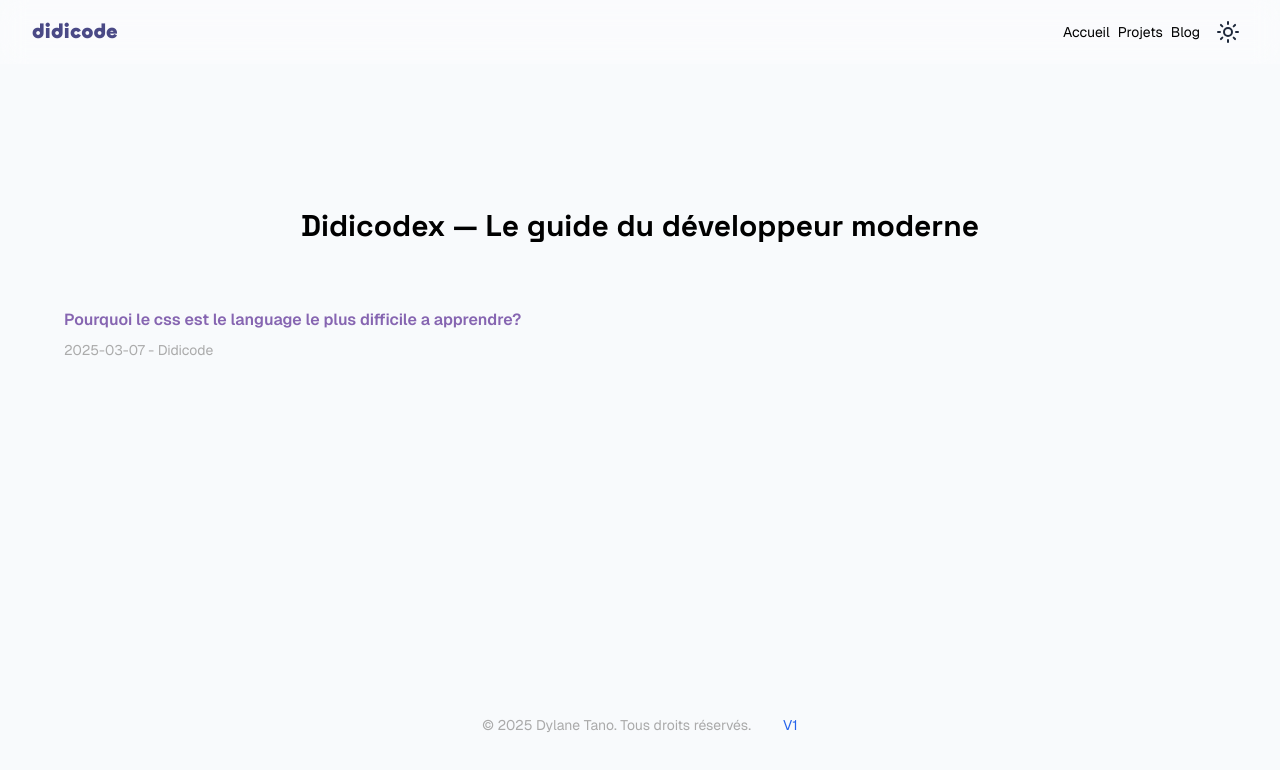
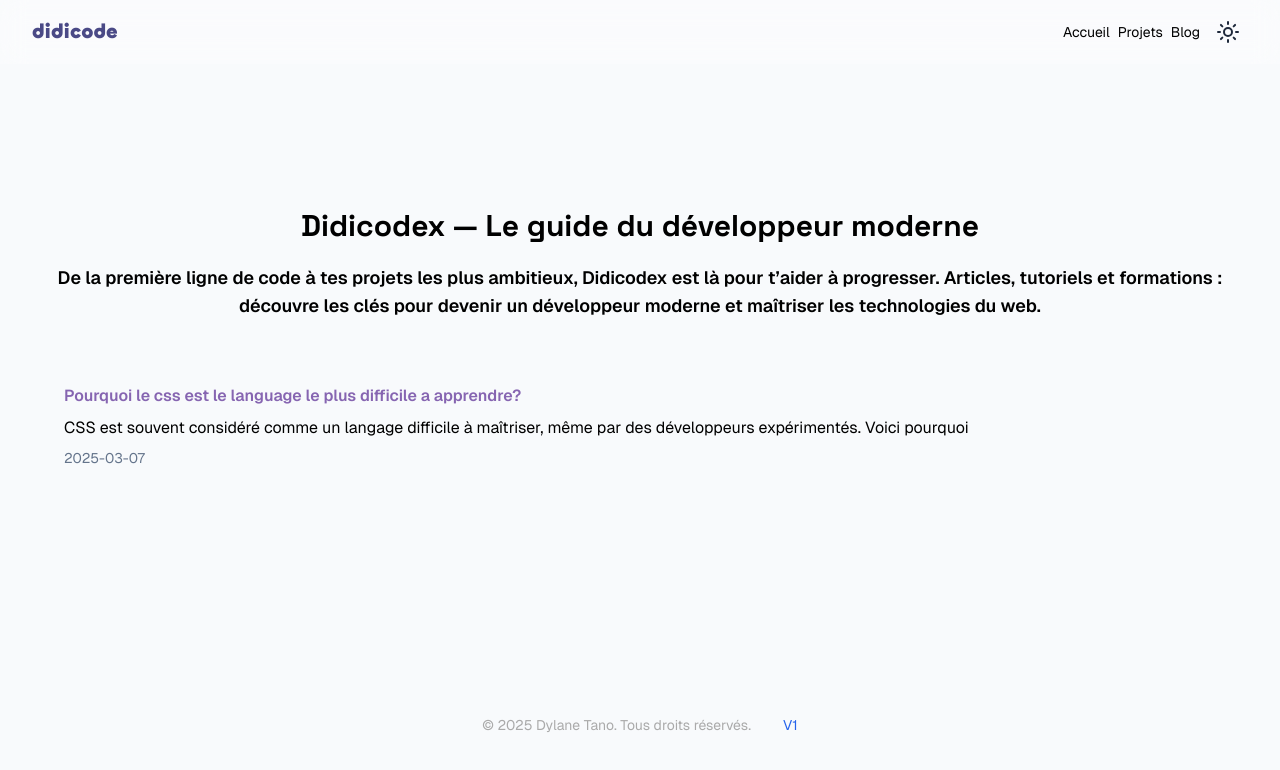
Before and after one commit to didicodeX/didicode, a Next.js app: page /blog in a window 1280 px wide. Shown: the top 770 px of the page. Built offline with nearby package versions, Linux system fonts and the light colour scheme.

Commit message:
Enhance blog post metadata, update layout styles, and remove unused dependencies

```diff
--- a/content/blog/Pourquoi_le_css_est_le_language_le_plus_difficile_a_apprendre.md
+++ b/content/blog/Pourquoi_le_css_est_le_language_le_plus_difficile_a_apprendre.md
@@ -1,6 +1,7 @@
 ---
 title: "Pourquoi le css est le language le plus difficile a apprendre?"
 date: "2025-03-07"
+intro: "CSS est souvent considéré comme un langage difficile à maîtriser, même par des développeurs expérimentés. Voici pourquoi "
 author: "Didicode"
 ---
 
--- a/package.json
+++ b/package.json
@@ -38,7 +38,6 @@
     "@types/nodemailer": "^6.4.17",
     "@types/react": "^19",
     "@types/react-dom": "^19",
-    "daisyui": "^4.12.23",
     "eslint": "^9",
     "eslint-config-next": "15.1.6",
     "postcss": "^8",
--- a/src/app/blog/[slug]/page.tsx
+++ b/src/app/blog/[slug]/page.tsx
@@ -10,10 +10,13 @@ interface ArticleProps {
 }
 
 export default async function Article({ params }: ArticleProps) {
+  // Attendre la résolution de params (si c'est nécessaire)
+  const { slug } = await Promise.resolve(params);
+
   const filePath = path.join(
     process.cwd(),
     "content/blog",
-    `${params.slug}.md`
+    `${slug}.md`
   );
   const fileContent = fs.readFileSync(filePath, "utf-8");
 
--- a/src/app/blog/page.tsx
+++ b/src/app/blog/page.tsx
@@ -3,20 +3,23 @@ import { getAllPosts, Post } from "@/lib/posts";
 
 export default function Blog() {
   const posts: Post[] = getAllPosts();
-  console.log("Articles récupérés :", posts); // 🔍 DEBUG
 
   return (
     <div className="mt-32">
-      <h1 className="text-3xl mb-10 font-SpaceGrotesk font-black text-center">
-        Didicodex — Le guide du développeur moderne
-      </h1>
-      <p></p>
-      <ul>
+      <header className="text-center mb-10">
+        <h1 className="text-3xl mb-5 font-SpaceGrotesk font-black">
+          Didicodex — Le guide du développeur moderne
+        </h1>
+        <p className="font-semibold text-lg">
+          De la première ligne de code à tes projets les plus ambitieux, Didicodex
+          est là pour t’aider à progresser. Articles, tutoriels et formations :
+          découvre les clés pour devenir un développeur moderne et maîtriser les
+          technologies du web.
+        </p>
+      </header>
+      <ul className="w-fi">
         {posts.map((post) => (
-          <li
-            key={post.slug}
-            className="flex flex-col gap-y-2 mb-4 p-4"
-          >
+          <li key={post.slug} className="flex flex-col gap-y-2 mb-4 p-4">
             <Link
               href={`/blog/${post.slug}`}
               className="flex flex-col gap-y-2 p-2"
@@ -24,8 +27,9 @@ export default function Blog() {
               <h2 className="text-secondary-500 font-semibold">
                 {post.metadata.title}
               </h2>
-              <p className="text-gray text-sm">
-                {post.metadata.date} - {post.metadata.author}
+              <p>{post.metadata.intro}</p>
+              <p className="text-slate-500 text-sm">
+                {post.metadata.date}
               </p>
             </Link>
           </li>
--- a/src/app/globals.css
+++ b/src/app/globals.css
@@ -25,6 +25,12 @@
 @tailwind components;
 @tailwind utilities;
 
+@layer utilities {
+  ::selection {
+    @apply bg-secondary-500 text-white;
+  }
+}
+
 a {
   color: inherit;
   display: block;
@@ -43,7 +49,7 @@ html {
 /* Styles pour améliorer la lisibilité du Markdown */
 .container {
   max-width: 900px;
-  margin: 128px auto;
+  margin: 128px auto 0;
 }
 
 /* Amélioration des titres */
--- a/src/app/layout.tsx
+++ b/src/app/layout.tsx
@@ -9,7 +9,6 @@ export const metadata = {
     "Développeur JavaScript spécialisé en React et Node.js. Découvrez mon portfolio et contactez-moi.",
   keywords: "Didicode, développeur, Node.js, React, JavaScript, web",
 };
-console.log("Hydration Debug - On Server:", typeof window === "undefined");
 
 export default function RootLayout({
   children,
--- a/src/app/page.tsx
+++ b/src/app/page.tsx
@@ -3,7 +3,6 @@ import Intro from "../components/Intro";
 import Services from "../components/Services";
 import Skills from "../components/Skills";
 import Divider from "@/components/Divider";
-console.log("Hydration Debug - On Server:", typeof window === "undefined");
 
 export default function Home() {
   return (
--- a/src/components/ReseauxSociaux.tsx
+++ b/src/components/ReseauxSociaux.tsx
@@ -3,7 +3,7 @@ import Image from "next/image";
 export default function ReseauxSociaux() {
   return (
     <div className="bg-red flex gap-4 items-center">
-      <a href="https://github.com/RusselTano" target="_blank" rel="noopener noreferrer">
+      <a href="https://github.com/didicodePro" target="_blank" rel="noopener noreferrer">
         {/* Icône en mode Light */}
         <Image
           src="/images/icons/Github_light.svg"
--- a/src/lib/posts.ts
+++ b/src/lib/posts.ts
@@ -5,6 +5,7 @@ import matter from "gray-matter";
 export interface PostMetadata {
   title: string;
   date: string;
+  intro: string
   author: string;
 }
 
--- a/tailwind.config.ts
+++ b/tailwind.config.ts
@@ -56,7 +56,4 @@ export default {
       },
     },
   },
-	plugins: [
-    require('daisyui'),
-  ],
 } satisfies Config;
```
Also changed, not shown: public/images/icons/jwt.svg (added), 1 other file (tests, documents, lock files or other folders).
